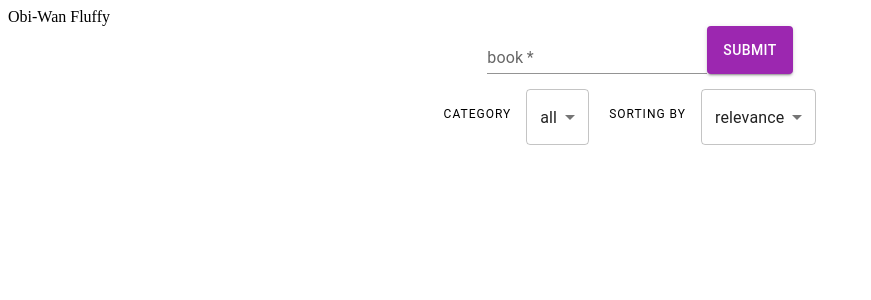
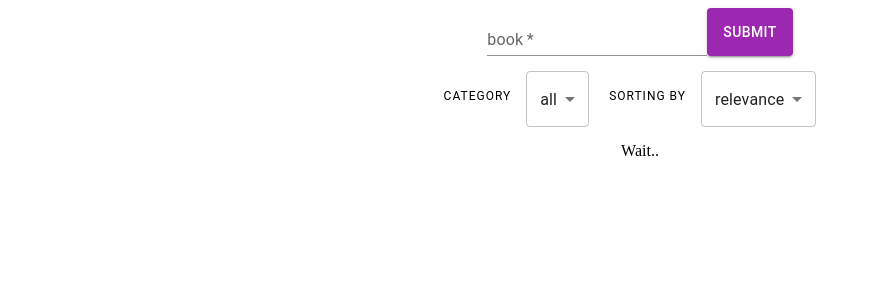
Before and after one commit to madishak/bookApp, a React app: page / in a window 1280 px wide. Shown: the top 300 px of the page, without its empty margins (0-871 px from the left). Built offline with nearby package versions, Linux system fonts and the light colour scheme.

Commit message:
Modified file

```diff
--- a/src/App.js
+++ b/src/App.js
@@ -1,18 +1,23 @@
 import React from "react";
-// import { Switch, Route } from "react-router-dom";
+import { BrowserRouter, Routes, Route } from "react-router-dom";
 import BookForm from "./containers/BookForm/BookForm";
+import BookCards from "./containers/BookCards/BookCards";
+import BookCardView from "./containers/BookCardView/BookCardView";
+import NotFound from "./components/NotFound/NotFound";
 
 const App = () => {
-
   return (
-      <div>Obi-Wan Fluffy
-          <BookForm/>
+    <BrowserRouter>
+      <div>
+        <BookForm />
+        <Routes>
+          <Route path="/" element={<BookCards />} />
+          <Route path="/:id" element={<BookCardView />} />
+          <Route path="*" element={<NotFound />} />
+        </Routes>
       </div>
-    // <Switch>
-    //   <Route exact path="/" component={Home} />
-    //   <Route exact path="/:id" component={PhotoCardView} />
-    // </Switch>
+    </BrowserRouter>
   );
-}
+};
 
 export default App;
--- a/src/rootReducer.js
+++ b/src/rootReducer.js
@@ -1,7 +1,9 @@
 import { combineReducers } from "redux";
 import books from "./containers/BookForm/reducer";
+import bookID from "./containers/BookCards/reducer";
 
 
 export default combineReducers({
     books,
+    bookID,
 });
```
